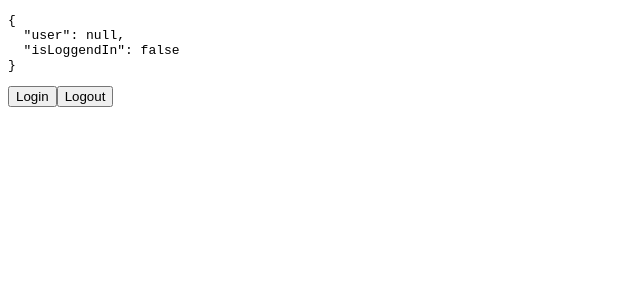
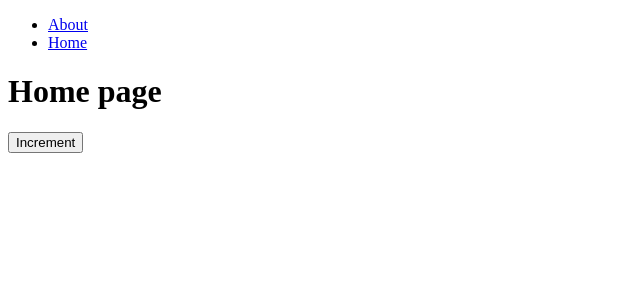
Before and after one commit to ibrokhimismoilov/React-Hooks, a React (Create React App) app: page / in a window 1280 px wide. Shown: the top 300 px of the page, without its empty margins (0-640 px from the left). Built offline with nearby package versions, Linux system fonts and the light colour scheme.

Commit message:
Lesson8 - useContext

```diff
--- a/src/App.js
+++ b/src/App.js
@@ -1,34 +1,32 @@
-import React, { useReducer } from "react";
-import { reducer } from "./reducer";
-import { DECREMENT, INCREMENT } from "./reducer/types";
-
-const initialState = {
-  user: null,
-  isLoggendIn: false,
-};
+import React, { useState } from "react";
+import { BrowserRouter, Switch, Route, NavLink } from "react-router-dom";
+import { UserContext } from "./context/UserContext";
+import { About } from "./pages/About";
+import { Home } from "./pages/Home";
 
 const App = () => {
-  const [state, dispatch] = useReducer(reducer, initialState);
-
+  const [state, setState] = useState(0);
   return (
-    <div>
-      <pre>{JSON.stringify(state, null, 2)}</pre>
-      <button
-        onClick={() =>
-          dispatch({
-            type: INCREMENT,
-            payload: { user: "Ibrokhim", isLoggendIn: true },
-          })
-        }
-      >
-        Login
-      </button>
-      <button
-        onClick={() => dispatch({ type: DECREMENT, payload: initialState })}
-      >
-        Logout
-      </button>
-    </div>
+    <BrowserRouter>
+      <ul>
+        <li>
+          <NavLink exact to="/about">
+            About
+          </NavLink>
+        </li>
+        <li>
+          <NavLink exact to="/">
+            Home
+          </NavLink>
+        </li>
+      </ul>
+      <Switch>
+        <UserContext.Provider value={{ state, setState }}>
+          <Route exact path={"/"} component={Home} />
+          <Route exact path={"/about"} component={About} />
+        </UserContext.Provider>
+      </Switch>
+    </BrowserRouter>
   );
 };
 
--- /dev/null
+++ b/src/context/UserContext.js
@@ -0,0 +1,3 @@
+import { createContext } from "react";
+
+export const UserContext = createContext(null);
--- /dev/null
+++ b/src/pages/About.js
@@ -0,0 +1,12 @@
+import React, { useContext } from "react";
+import { UserContext } from "../context/UserContext";
+
+export const About = () => {
+  const { state } = useContext(UserContext);
+  return (
+    <div>
+      <h1>About page</h1>
+      <p>{state}</p>
+    </div>
+  );
+};
--- /dev/null
+++ b/src/pages/Home.js
@@ -0,0 +1,12 @@
+import React, { useContext } from "react";
+import { UserContext } from "../context/UserContext";
+
+export const Home = () => {
+  const { state, setState } = useContext(UserContext);
+  return (
+    <div>
+      <h1>Home page</h1>
+      <button onClick={() => setState((p) => p + 1)}>Increment</button>
+    </div>
+  );
+};
```
